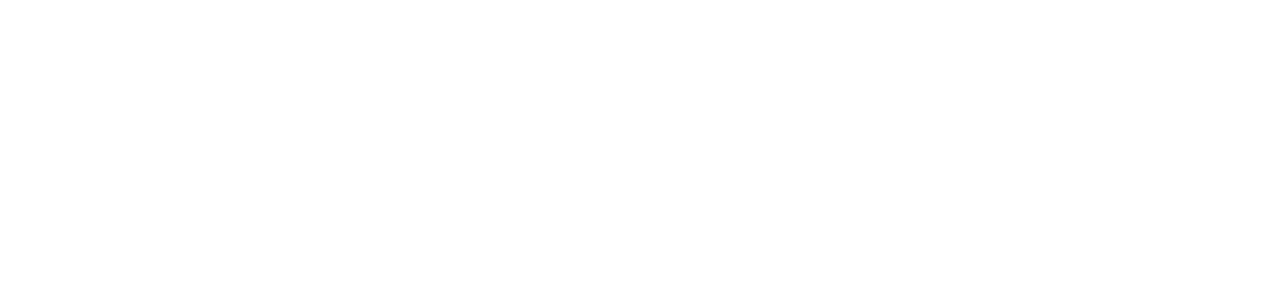
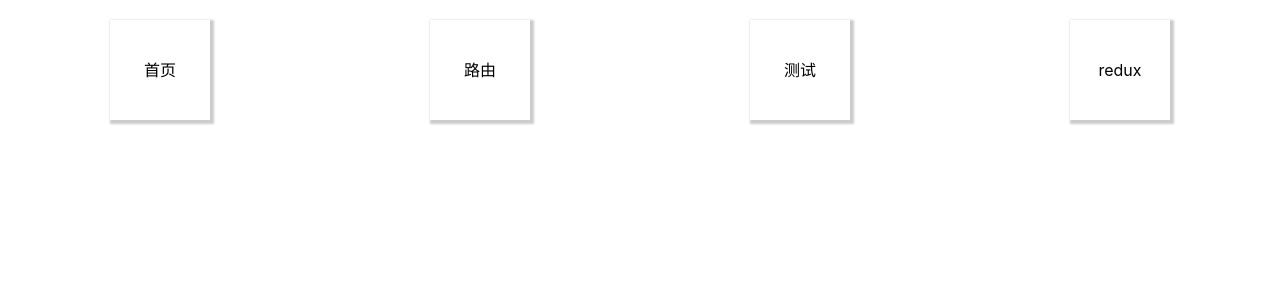
Before and after one commit to myexecode/react-base-demo, a React app: page / in a window 1280 px wide. Shown: the top 300 px of the page. Built offline with nearby package versions, Linux system fonts and the light colour scheme.

Commit message:
添加首页路由跳转导航 安装sass

```diff
--- a/package.json
+++ b/package.json
@@ -54,6 +54,7 @@
     "redux": "^4.0.5",
     "resolve": "1.15.0",
     "resolve-url-loader": "3.1.1",
+    "sass": "^1.26.2",
     "sass-loader": "8.0.2",
     "semver": "6.3.0",
     "style-loader": "0.23.1",
--- a/src/routers/index.js
+++ b/src/routers/index.js
@@ -5,18 +5,27 @@
 const SRouter = React.lazy(() => import('../views/sRouter/sRouter'));
 const Test = React.lazy(() => import('../views/test/test'));
 const ReduxTest = React.lazy(() => import('../views/reduxTest/reduxTest'));
+const Home = React.lazy(() => import('../views/home/Home'));
 
 export default [
     {
+        path: '/',
+        component: Home,
+        sNavTitle: '首页'
+    },
+    {
         path: '/sRouter/:id',
-        component: SRouter
+        component: SRouter,
+        sNavTitle: '路由'
     },
     {
         path: '/test',
-        component: Test
+        component: Test,
+        sNavTitle: '测试'
     },
     {
         path: '/reduxTest',
-        component: ReduxTest
+        component: ReduxTest,
+        sNavTitle: 'redux'
     }
 ]
--- a/src/serves/ajax.js
+++ b/src/serves/ajax.js
@@ -1,5 +1,5 @@
 import axios from 'axios'
-import qs from 'qs'
+// import qs from 'qs'
 
 // 添加请求拦截器
 axios.interceptors.request.use(function (config) {
--- a/src/serves/index.js
+++ b/src/serves/index.js
@@ -1,8 +1,4 @@
-import {
-    axiosSend,
-    getReq,
-    postReq
-} from './ajax';
+import { axiosSend, getReq, postReq } from './ajax';
 
 const baseUrl = 'https://m.toutiao.com';
 
--- /dev/null
+++ b/src/views/home/Home.js
@@ -0,0 +1,31 @@
+import React, { Component } from 'react'
+
+import routerList from '../../routers'
+
+import './home.scss'
+
+class Home extends Component {
+
+    routerJumpFn(route){
+        // console.log(route, 'routte')
+        this.props.history.push(route.path);
+        // this.props.history.push({pathname: route.path, query: {a: 1}})
+    }
+
+    render() {
+        // console.log(routerList, 'routerList')
+        return (
+            <div className='home'>
+                {
+                    routerList.map((rItem, rindex) => {
+                        return (
+                            <div className='router_item' key={rindex} onClick={this.routerJumpFn.bind(this,rItem)}>{rItem.sNavTitle}</div>
+                        )
+                    })
+                }
+            </div>
+        )
+    }
+}
+
+export default Home;
--- /dev/null
+++ b/src/views/home/home.scss
@@ -0,0 +1,14 @@
+.home{
+    display: flex;
+    justify-content: space-around;
+    padding: 20px 0;
+    flex-wrap: wrap;
+    .router_item{
+        width: 100px;
+        height: 100px;
+        text-align: center;
+        line-height: 100px;
+        box-shadow: 2px 2px 2px 2px #ccc;
+        margin-bottom: 20px;
+    }
+}
```
Also changed, not shown: notes.txt.
